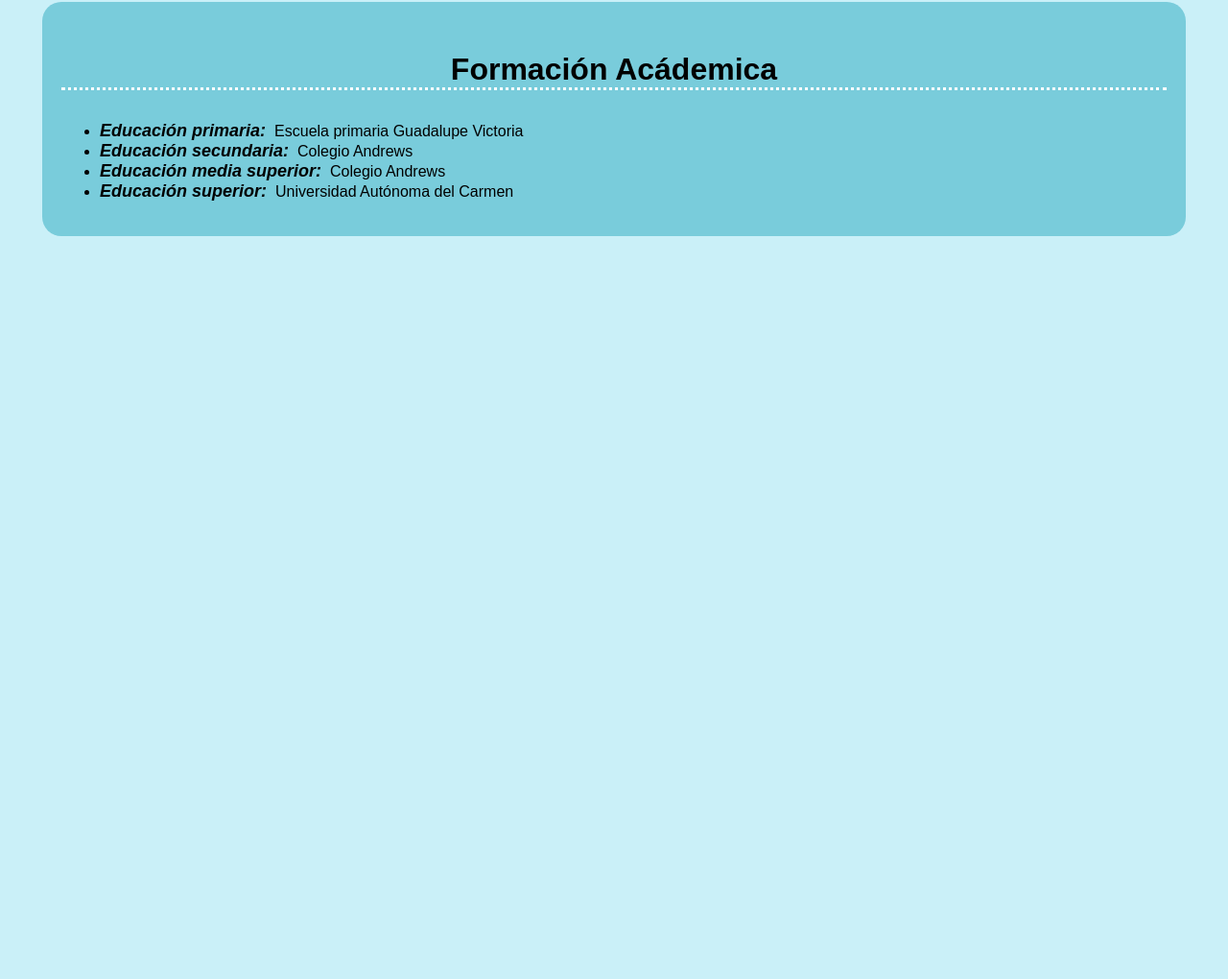
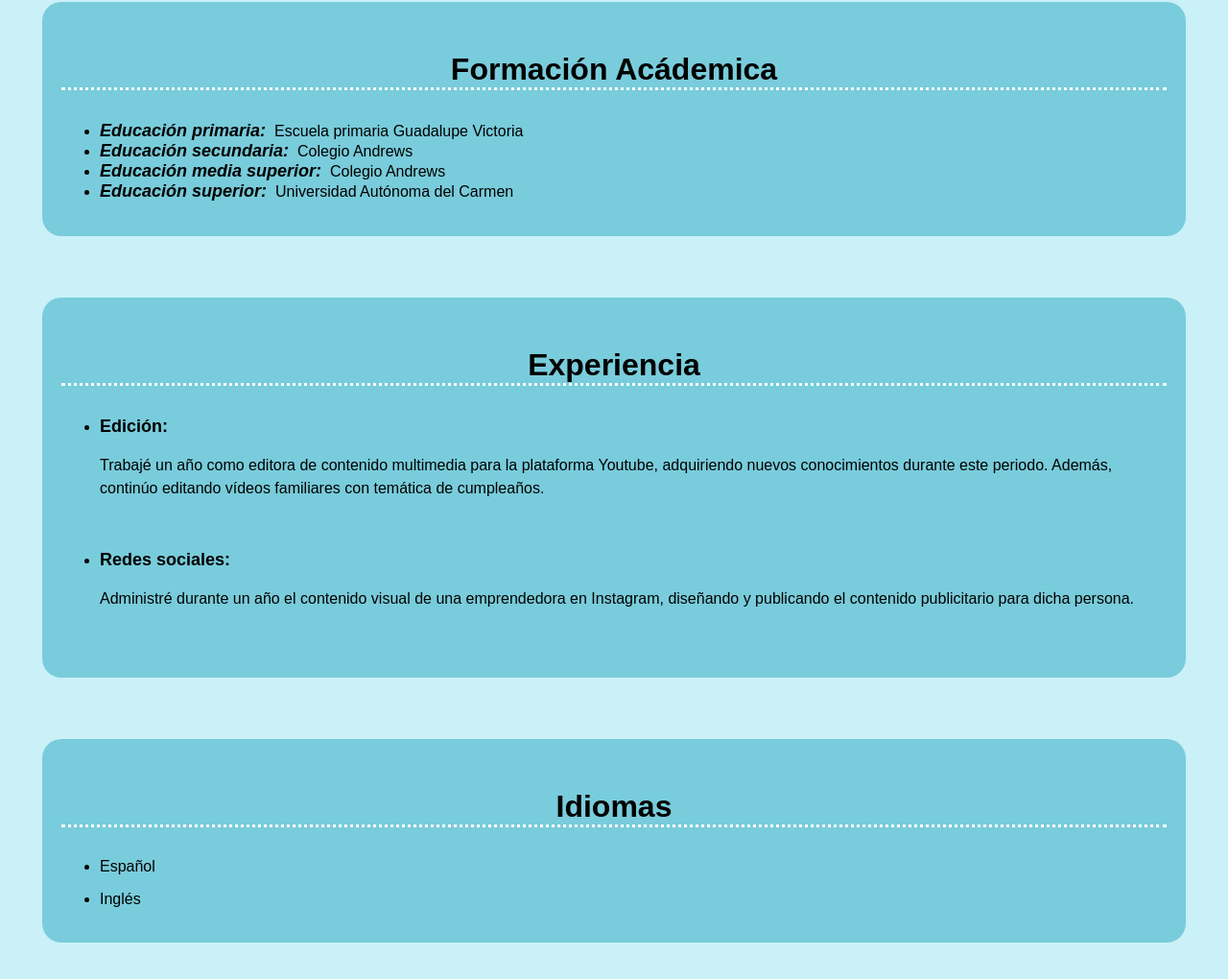
Before and after one commit to Lowsly/Curriculum-VitaeDQ, a plain HTML site: page 02-maquetacion-cv/CV.html in a window 1280 px wide. Shown: the part 669-1689 px from the top of the page at 96% size. Before the commit the page ends 979 px from the top, so only its background shows below. Drawn offline with Linux system fonts and the light colour scheme.

Commit message:
Experiencia e Idiomas

```diff
--- a/02-maquetacion-cv/CV.html
+++ b/02-maquetacion-cv/CV.html
@@ -48,5 +48,29 @@
                 </li>
             </ul>
         </div>
+
+        <div class="experience">
+            <p class="exptitle"> Experiencia</p>
+                <ul>
+                    <li>
+                        <p class="expedi"> Edición: </p>
+                        <p class="infedi"> Trabajé un año como editora de contenido multimedia para la plataforma Youtube, adquiriendo nuevos conocimientos durante este periodo. Además, continúo editando vídeos familiares con temática de cumpleaños.</p> <br>
+                    </li>
+                    <li>
+                        <p class="expinst"> Redes sociales: </p>
+                        <p class="infinst"> Administré durante un año el contenido visual de una emprendedora en Instagram, diseñando y publicando el contenido publicitario para dicha persona.</p> <br>
+                    </li>
+                </ul>
+        </div>
+
+        <div class="language">
+            <p class="langtitle"> Idiomas </p>
+            <ul>
+                <li>
+                    <p class="langinf"> Español</p></li>
+                    <li>
+                    <p class="langinf"> Inglés</p>
+                </li>
+        </div>
 </body>
 </html>
--- a/02-maquetacion-cv/StylesCV.css
+++ b/02-maquetacion-cv/StylesCV.css
@@ -171,3 +171,78 @@ body {
     font-size: medium;
     display: inline;
 }
+
+.experience {
+    width: 90%;
+    height: auto;
+    background: #79CCDB;
+    margin:5% auto;
+    padding: 20px;
+    border-radius: 20px;
+}
+
+.experience .exptitle{
+    color: #000000;
+    font-family: 'Montserrat', sans-serif;
+    font-size: xx-large;
+    text-align: center;
+    font-weight: bold;
+    border-bottom: 3px #FFFFFF dotted;
+}
+
+.experience .expedi{
+    color: #000000;
+    font-family: 'Montserrat', sans-serif;
+    font-weight: bolder;
+    font-size: large;
+    margin-right: 5px;
+}
+
+.experience .infedi{
+    color: #000000;
+    font-family: 'Montserrat', sans-serif;
+    font-weight: normal;
+    font-size: medium;
+    line-height: 1.5;
+}
+
+.experience .expinst{
+    color: #000000;
+    font-family: 'Montserrat', sans-serif;
+    font-weight: bolder;
+    font-size: large;
+    margin-right: 5px;
+}
+
+.experience .infinst{
+    color: #000000;
+    font-family: 'Montserrat', sans-serif;
+    font-weight: normal;
+    font-size: medium;
+    line-height: 1.5;
+}
+
+.language {
+    width: 90%;
+    height: auto;
+    background: #79CCDB;
+    margin:5% auto;
+    padding: 20px;
+    border-radius: 20px;
+}
+
+.language .langtitle{
+    color: #000000;
+    font-family: 'Montserrat', sans-serif;
+    font-size: xx-large;
+    text-align: center;
+    font-weight: bold;
+    border-bottom: 3px #FFFFFF dotted;
+}
+
+.language .langinf{
+    color: #000000;
+    font-family: 'Montserrat', sans-serif;
+    font-weight: normal;
+    font-size: medium;
+}
```
